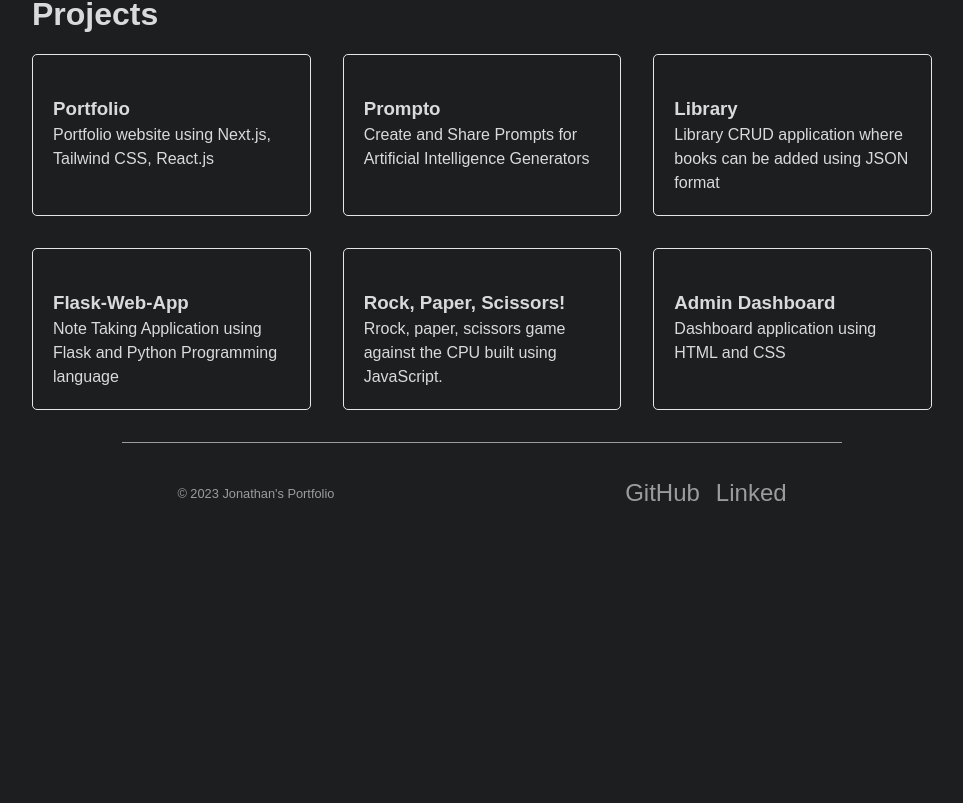
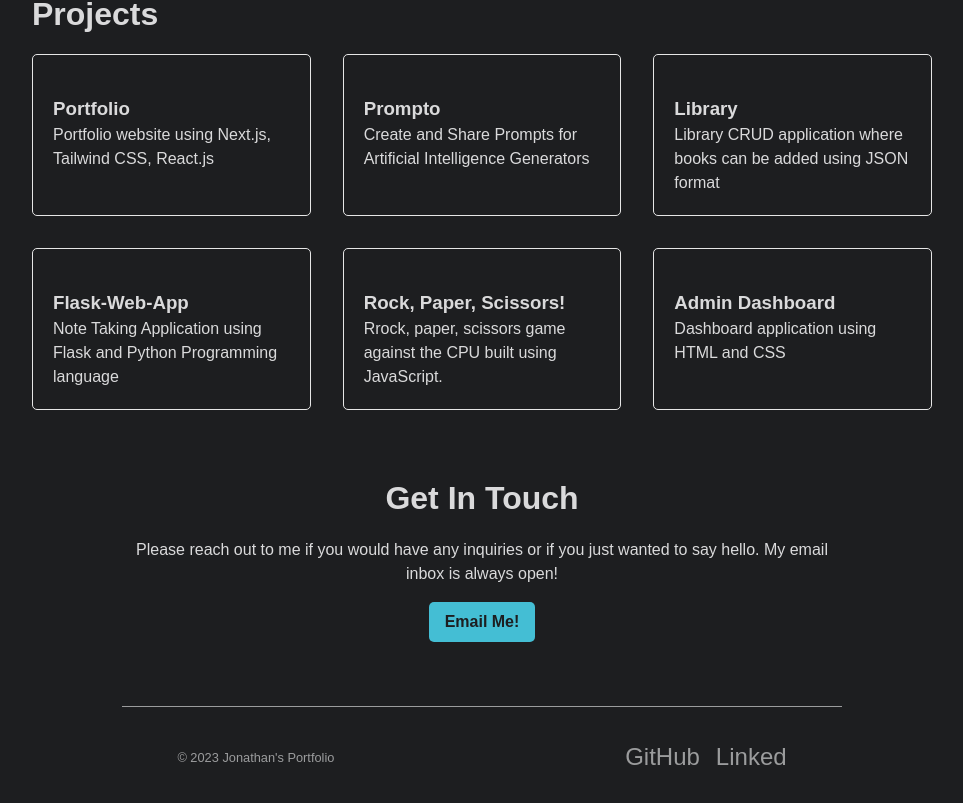
Before and after one commit to jtphan-asu/portfolio, a Next.js app: page / in a window 1280 px wide. Shown: the part 1554-2357 px from the top of the page, without its empty margins (158-1121 px from the left). Before the commit the page ends 2097 px from the top, so only its background shows below. Built offline with nearby package versions, Linux system fonts and the light colour scheme.

Commit message:
Create Contacts.jsx page to have a mailer link

```diff
--- /dev/null
+++ b/src/components/Contact.jsx
@@ -0,0 +1,13 @@
+import React from 'react'
+
+const Contact = () => {
+    return (
+        <div className="contact-container">
+        <h2>Get In Touch</h2>
+        <p>Please reach out to me if you would have any inquiries or if you just wanted to say hello. My email inbox is always open! </p>
+        <a href="mailto:jonathan.tan.phan@gmail.com" className='cta-btn'>Email Me!</a>
+    </div>
+    )
+   }
+
+export default Contact
--- a/src/pages/index.js
+++ b/src/pages/index.js
@@ -3,6 +3,7 @@ import About from '@/components/About';
 import Head from 'next/head';
 import Skills from '@/components/Skills';
 import Projects from '@/components/Projects';
+import Contact from '@/components/Contact';
 
 const Home = () => {
 	return (
@@ -18,6 +19,7 @@ const Home = () => {
 				<About />
 				<Skills />
 				<Projects />
+				<Contact />
 			</div>
 		</>
 	);
```
Also changed, not shown: 1 other file (tests, documents, lock files or other folders).
